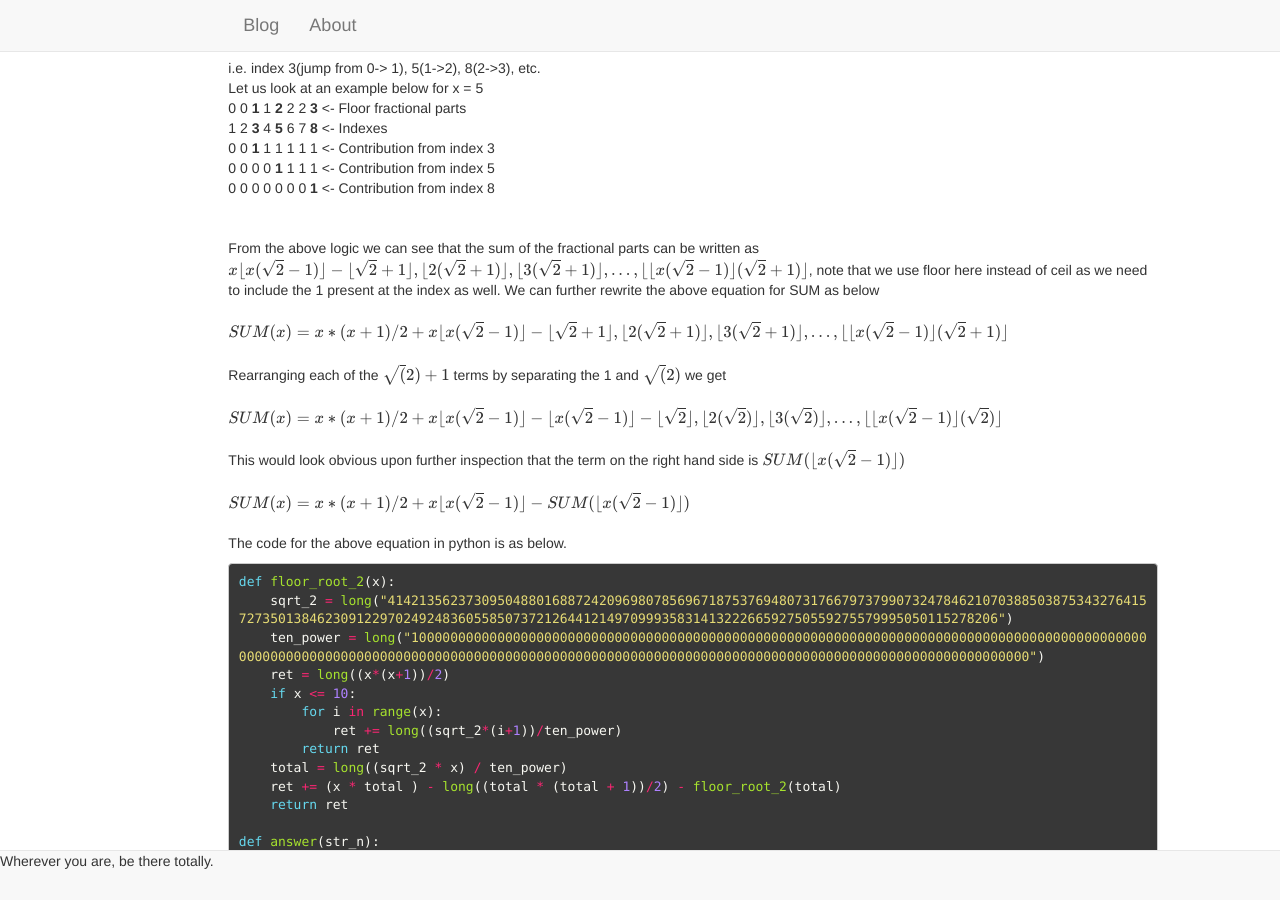
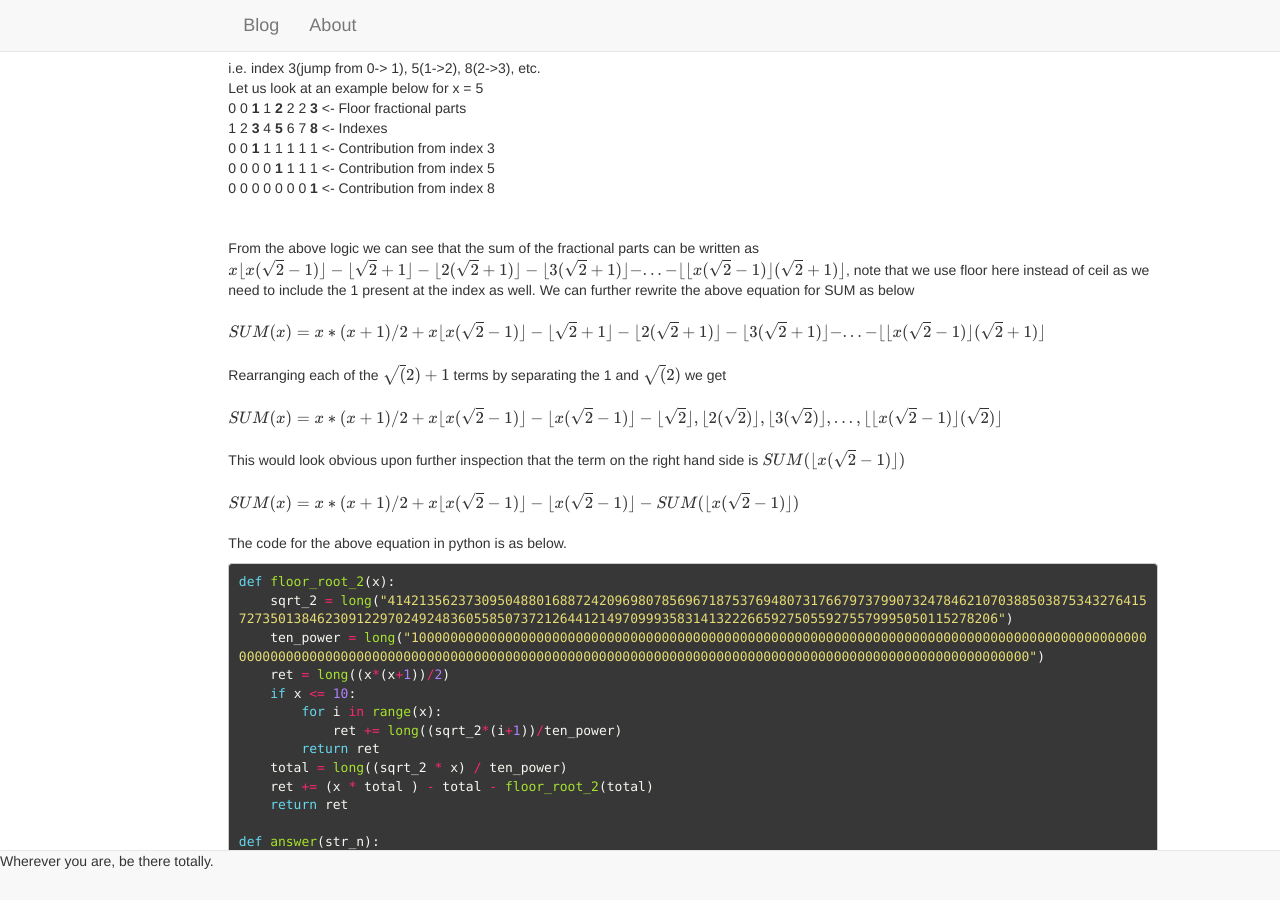
Before and after one commit to surajshetiya/surajshetiya.github.io, a Jekyll site: the page built from _posts/2018-07-17-Google-foobar.md, in a window 1280 px wide and 900 px high, scrolled down 19663 px. Built offline with Jekyll 4.4.1, drawn with Linux system fonts in a browser that asks for light colours; formulas are drawn with MathJax 3.

````diff
--- a/_posts/2018-07-17-Google-foobar.md
+++ b/_posts/2018-07-17-Google-foobar.md
@@ -887,13 +887,13 @@
 0 0 0 0 **1** 1 1 1 <- Contribution from index 5
 0 0 0 0 0 0 0 **1** <- Contribution from index 8
 <br/><br/>
-From the above logic we can see that the sum of the fractional parts can be written as $$x\lfloor{x(\sqrt{2}-1)}\rfloor - \lfloor{\sqrt{2}+1}\rfloor, \lfloor{2(\sqrt{2}+1)}\rfloor, \lfloor{3(\sqrt{2}+1)}\rfloor, ... , \lfloor{\lfloor{x(\sqrt{2}-1)}\rfloor(\sqrt{2}+1)}\rfloor$$, note that we use floor here instead of ceil as we need to include the 1 present at the index as well. We can further rewrite the above equation for SUM as below<br/><br/>
-$$SUM(x) = x*(x+1)/2 + x\lfloor{x(\sqrt{2}-1)}\rfloor - \lfloor{\sqrt{2}+1}\rfloor, \lfloor{2(\sqrt{2}+1)}\rfloor, \lfloor{3(\sqrt{2}+1)}\rfloor, ... , \lfloor{\lfloor{x(\sqrt{2}-1)}\rfloor(\sqrt{2}+1)}\rfloor$$<br/>
+From the above logic we can see that the sum of the fractional parts can be written as $$x\lfloor{x(\sqrt{2}-1)}\rfloor - \lfloor{\sqrt{2}+1}\rfloor - \lfloor{2(\sqrt{2}+1)}\rfloor - \lfloor{3(\sqrt{2}+1)}\rfloor - ... - \lfloor{\lfloor{x(\sqrt{2}-1)}\rfloor(\sqrt{2}+1)}\rfloor$$, note that we use floor here instead of ceil as we need to include the 1 present at the index as well. We can further rewrite the above equation for SUM as below<br/><br/>
+$$SUM(x) = x*(x+1)/2 + x\lfloor{x(\sqrt{2}-1)}\rfloor - \lfloor{\sqrt{2}+1}\rfloor - \lfloor{2(\sqrt{2}+1)}\rfloor - \lfloor{3(\sqrt{2}+1)}\rfloor - ... - \lfloor{\lfloor{x(\sqrt{2}-1)}\rfloor(\sqrt{2}+1)}\rfloor$$<br/>
 <br/>
 Rearranging each of the $$\sqrt(2)+1$$ terms by separating the 1 and $$\sqrt(2)$$ we get <br/><br/>
 $$SUM(x) = x*(x+1)/2 + x\lfloor{x(\sqrt{2}-1)}\rfloor - \lfloor{x(\sqrt{2}-1)}\rfloor - \lfloor{\sqrt{2}}\rfloor, \lfloor{2(\sqrt{2})}\rfloor, \lfloor{3(\sqrt{2})}\rfloor, ... , \lfloor{\lfloor{x(\sqrt{2}-1)}\rfloor(\sqrt{2})}\rfloor$$<br/><br/>
 This would look obvious upon further inspection that the term on the right hand side is $$SUM(\lfloor{x(\sqrt{2}-1)}\rfloor)$$<br/><br/>
-$$SUM(x) = x*(x+1)/2 + x\lfloor{x(\sqrt{2}-1)}\rfloor - SUM(\lfloor{x(\sqrt{2}-1)}\rfloor)$$ <br/><br/>
+$$SUM(x) = x*(x+1)/2 + x\lfloor{x(\sqrt{2}-1)}\rfloor - \lfloor{x(\sqrt{2}-1)}\rfloor - SUM(\lfloor{x(\sqrt{2}-1)}\rfloor)$$ <br/><br/>
 The code for the above equation in python is as below.<br/>
 ```python
 def floor_root_2(x):
@@ -905,7 +905,7 @@
             ret += long((sqrt_2*(i+1))/ten_power)
         return ret
     total = long((sqrt_2 * x) / ten_power)
-    ret += (x * total ) - long((total * (total + 1))/2) - floor_root_2(total)
+    ret += (x * total ) - total - floor_root_2(total)
     return ret
 
 def answer(str_n):
````
